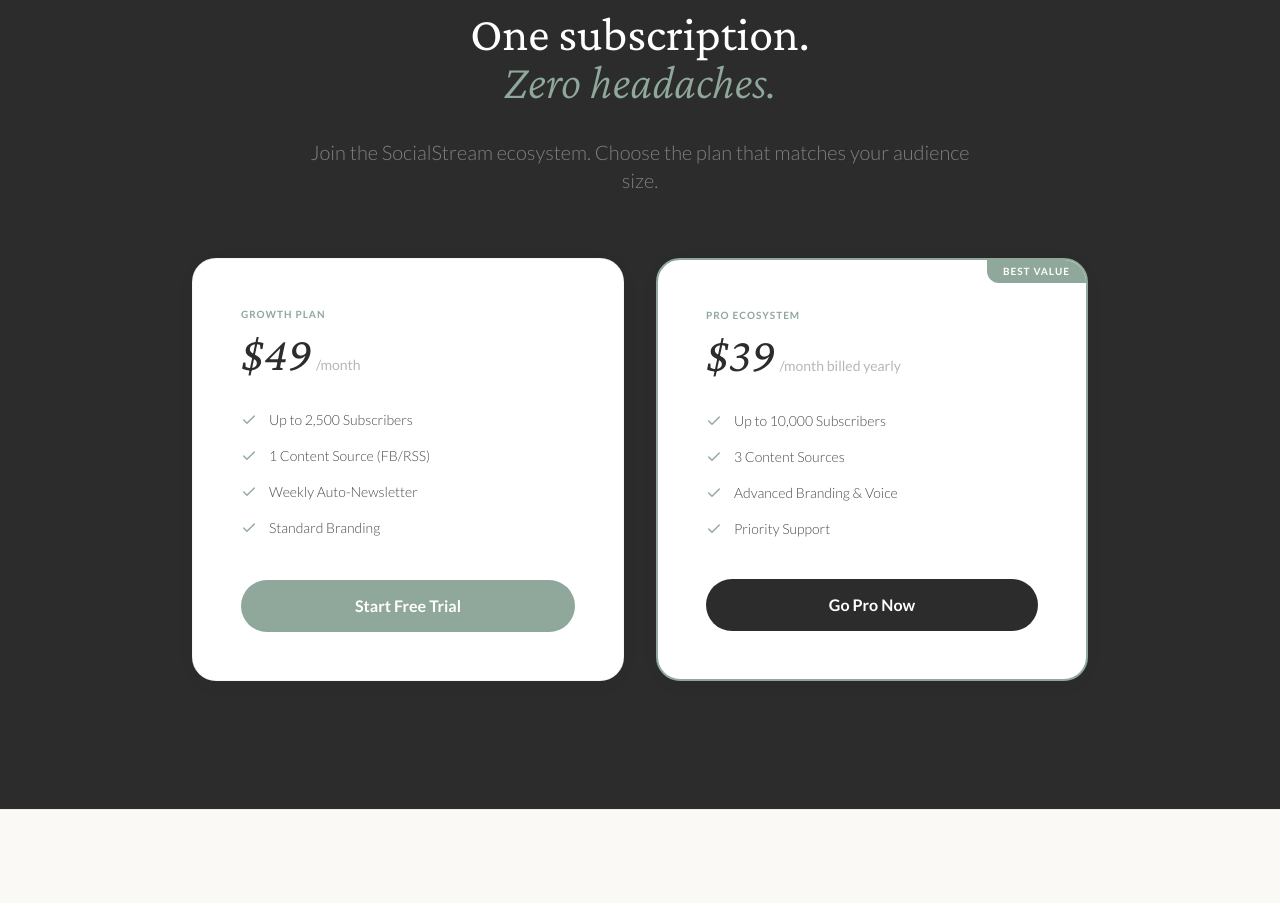
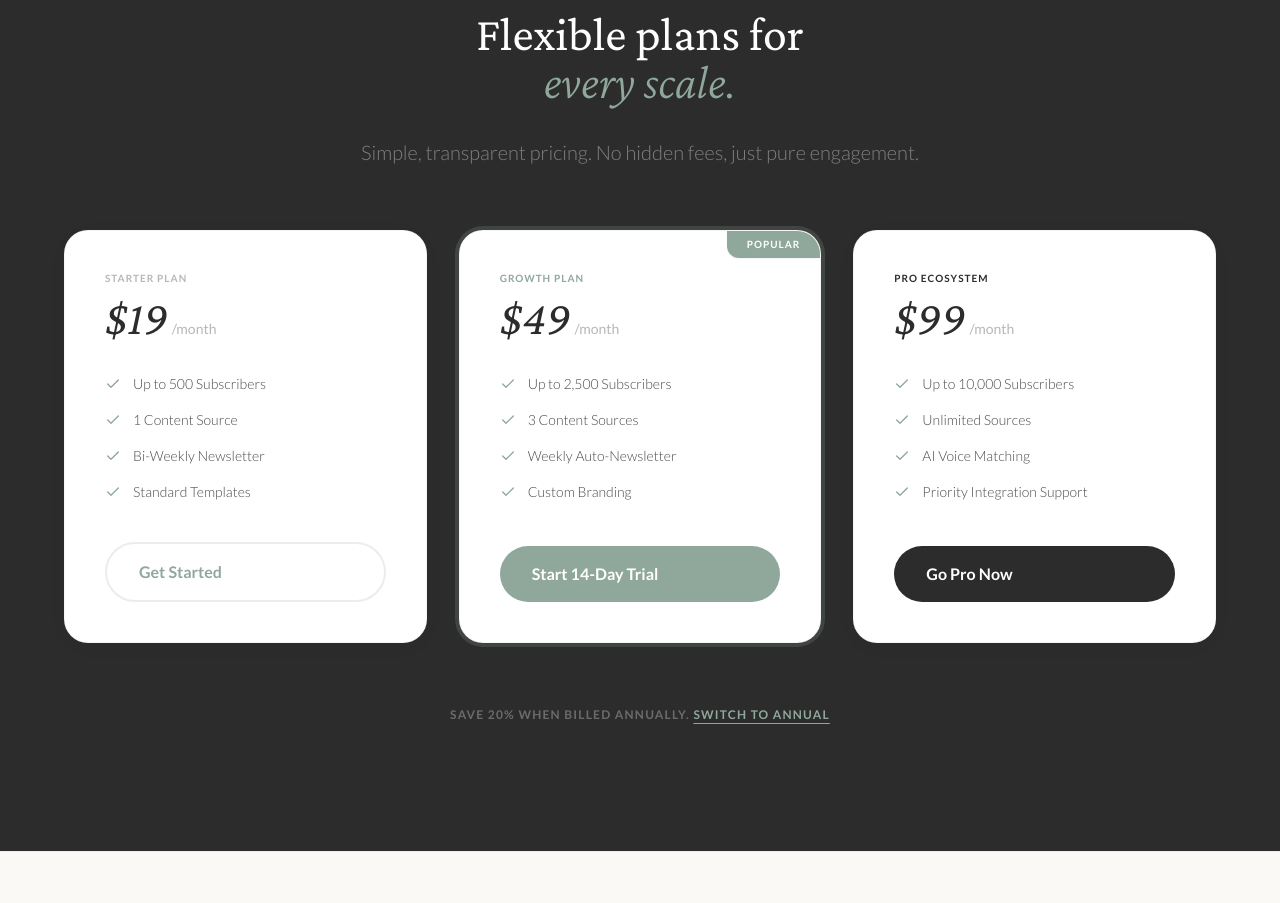
Before and after one commit to mfackrell/socialstreammanager, a plain HTML site: page poststack/index.html in a window 1280 px wide. Shown: the part 2540-3443 px from the top of the page. Drawn offline with nearby package versions, Linux system fonts and the light colour scheme.

Commit message:
Update index.html

```diff
--- a/poststack/index.html
+++ b/poststack/index.html
@@ -276,15 +276,32 @@
 
     <!-- PRICING -->
     <section id="pricing" class="py-32 px-6 bg-brand-dark relative">
-        <div class="max-w-4xl mx-auto text-center">
-            <h2 class="font-serif text-5xl text-white mb-8">One subscription. <br><span class="text-brand-accent italic font-light">Zero headaches.</span></h2>
+        <div class="max-w-6xl mx-auto text-center">
+            <h2 class="font-serif text-5xl text-white mb-8">Flexible plans for <br><span class="text-brand-accent italic font-light">every scale.</span></h2>
             <p class="text-white/40 text-xl font-light mb-16 max-w-2xl mx-auto">
-                Join the SocialStream ecosystem. Choose the plan that matches your audience size.
+                Simple, transparent pricing. No hidden fees, just pure engagement.
             </p>
 
-            <div class="grid md:grid-cols-2 gap-8 items-stretch">
-                <!-- Monthly -->
-                <div class="soft-card p-12 bg-white flex flex-col text-left">
+            <div class="grid md:grid-cols-3 gap-8 items-stretch">
+                <!-- Starter Tier -->
+                <div class="soft-card p-10 bg-white flex flex-col text-left transition-transform hover:-translate-y-2">
+                    <div class="text-[10px] font-bold uppercase tracking-widest text-brand-text/40 mb-2">Starter Plan</div>
+                    <div class="flex items-baseline gap-1 mb-8">
+                        <span class="text-5xl font-serif italic text-brand-dark">$19</span>
+                        <span class="text-brand-text/40 text-sm">/month</span>
+                    </div>
+                    <ul class="space-y-4 mb-10 flex-1">
+                        <li class="flex items-center gap-3 text-sm font-light"><i data-lucide="check" class="w-4 h-4 text-brand-accent"></i> Up to 500 Subscribers</li>
+                        <li class="flex items-center gap-3 text-sm font-light"><i data-lucide="check" class="w-4 h-4 text-brand-accent"></i> 1 Content Source</li>
+                        <li class="flex items-center gap-3 text-sm font-light"><i data-lucide="check" class="w-4 h-4 text-brand-accent"></i> Bi-Weekly Newsletter</li>
+                        <li class="flex items-center gap-3 text-sm font-light"><i data-lucide="check" class="w-4 h-4 text-brand-accent"></i> Standard Templates</li>
+                    </ul>
+                    <a href="#" class="btn-primary w-full py-4 border-2 border-brand-accent/20 bg-transparent !text-brand-accent hover:bg-brand-accentLight">Get Started</a>
+                </div>
+
+                <!-- Growth Tier (Featured) -->
+                <div class="soft-card p-10 bg-white flex flex-col text-left relative overflow-hidden ring-4 ring-brand-accent/20 transition-transform hover:-translate-y-2">
+                    <div class="absolute top-0 right-0 bg-brand-accent text-white px-5 py-1.5 text-[10px] font-bold uppercase tracking-widest rounded-bl-xl shadow-sm">Popular</div>
                     <div class="text-[10px] font-bold uppercase tracking-widest text-brand-accent mb-2">Growth Plan</div>
                     <div class="flex items-baseline gap-1 mb-8">
                         <span class="text-5xl font-serif italic text-brand-dark">$49</span>
@@ -292,29 +309,32 @@
                     </div>
                     <ul class="space-y-4 mb-10 flex-1">
                         <li class="flex items-center gap-3 text-sm font-light"><i data-lucide="check" class="w-4 h-4 text-brand-accent"></i> Up to 2,500 Subscribers</li>
-                        <li class="flex items-center gap-3 text-sm font-light"><i data-lucide="check" class="w-4 h-4 text-brand-accent"></i> 1 Content Source (FB/RSS)</li>
+                        <li class="flex items-center gap-3 text-sm font-light"><i data-lucide="check" class="w-4 h-4 text-brand-accent"></i> 3 Content Sources</li>
                         <li class="flex items-center gap-3 text-sm font-light"><i data-lucide="check" class="w-4 h-4 text-brand-accent"></i> Weekly Auto-Newsletter</li>
-                        <li class="flex items-center gap-3 text-sm font-light"><i data-lucide="check" class="w-4 h-4 text-brand-accent"></i> Standard Branding</li>
+                        <li class="flex items-center gap-3 text-sm font-light"><i data-lucide="check" class="w-4 h-4 text-brand-accent"></i> Custom Branding</li>
                     </ul>
-                    <a href="#" class="btn-primary w-full justify-center">Start Free Trial</a>
+                    <a href="#" class="btn-primary w-full py-4">Start 14-Day Trial</a>
                 </div>
 
-                <!-- Annual -->
-                <div class="soft-card p-12 bg-white flex flex-col text-left relative overflow-hidden border-2 border-brand-accent">
-                    <div class="absolute top-0 right-0 bg-brand-accent text-white px-4 py-1 text-[10px] font-bold uppercase tracking-widest rounded-bl-xl">Best Value</div>
-                    <div class="text-[10px] font-bold uppercase tracking-widest text-brand-accent mb-2">Pro Ecosystem</div>
+                <!-- Pro Tier -->
+                <div class="soft-card p-10 bg-white flex flex-col text-left transition-transform hover:-translate-y-2">
+                    <div class="text-[10px] font-bold uppercase tracking-widest text-brand-dark mb-2">Pro Ecosystem</div>
                     <div class="flex items-baseline gap-1 mb-8">
-                        <span class="text-5xl font-serif italic text-brand-dark">$39</span>
-                        <span class="text-brand-text/40 text-sm">/month billed yearly</span>
+                        <span class="text-5xl font-serif italic text-brand-dark">$99</span>
+                        <span class="text-brand-text/40 text-sm">/month</span>
                     </div>
                     <ul class="space-y-4 mb-10 flex-1">
                         <li class="flex items-center gap-3 text-sm font-light"><i data-lucide="check" class="w-4 h-4 text-brand-accent"></i> Up to 10,000 Subscribers</li>
-                        <li class="flex items-center gap-3 text-sm font-light"><i data-lucide="check" class="w-4 h-4 text-brand-accent"></i> 3 Content Sources</li>
-                        <li class="flex items-center gap-3 text-sm font-light"><i data-lucide="check" class="w-4 h-4 text-brand-accent"></i> Advanced Branding & Voice</li>
-                        <li class="flex items-center gap-3 text-sm font-light"><i data-lucide="check" class="w-4 h-4 text-brand-accent"></i> Priority Support</li>
+                        <li class="flex items-center gap-3 text-sm font-light"><i data-lucide="check" class="w-4 h-4 text-brand-accent"></i> Unlimited Sources</li>
+                        <li class="flex items-center gap-3 text-sm font-light"><i data-lucide="check" class="w-4 h-4 text-brand-accent"></i> AI Voice Matching</li>
+                        <li class="flex items-center gap-3 text-sm font-light"><i data-lucide="check" class="w-4 h-4 text-brand-accent"></i> Priority Integration Support</li>
                     </ul>
-                    <a href="#" class="btn-primary w-full justify-center !bg-brand-dark">Go Pro Now</a>
+                    <a href="#" class="btn-primary w-full py-4 bg-brand-dark hover:bg-black">Go Pro Now</a>
                 </div>
+            </div>
+
+            <div class="mt-16 text-white/30 text-xs font-bold uppercase tracking-widest">
+                Save 20% when billed annually. <a href="#" class="text-brand-accent underline underline-offset-4">Switch to Annual</a>
             </div>
         </div>
     </section>
```
